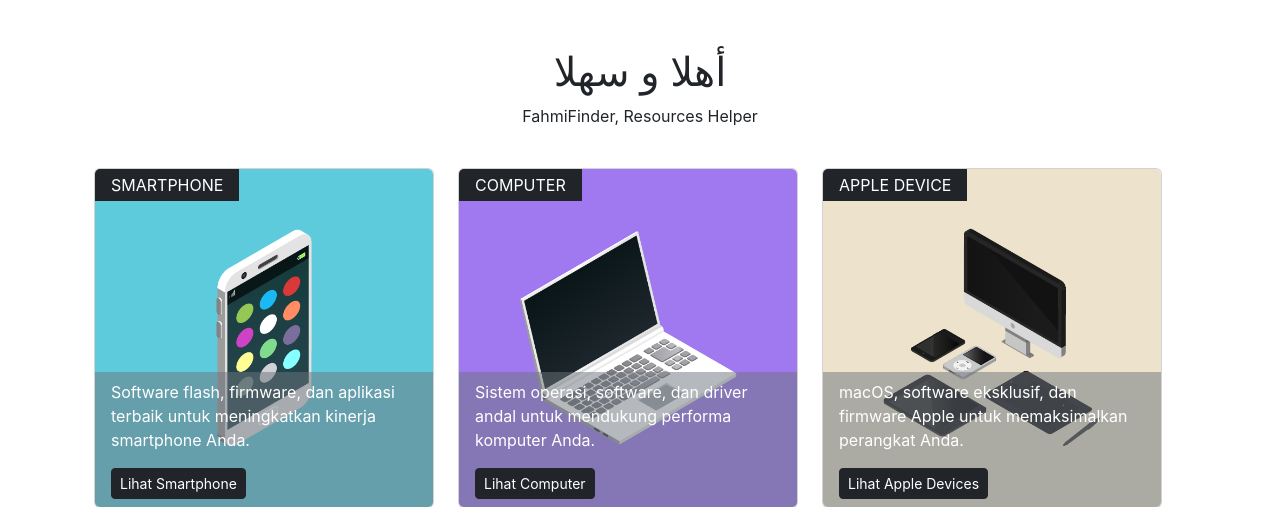
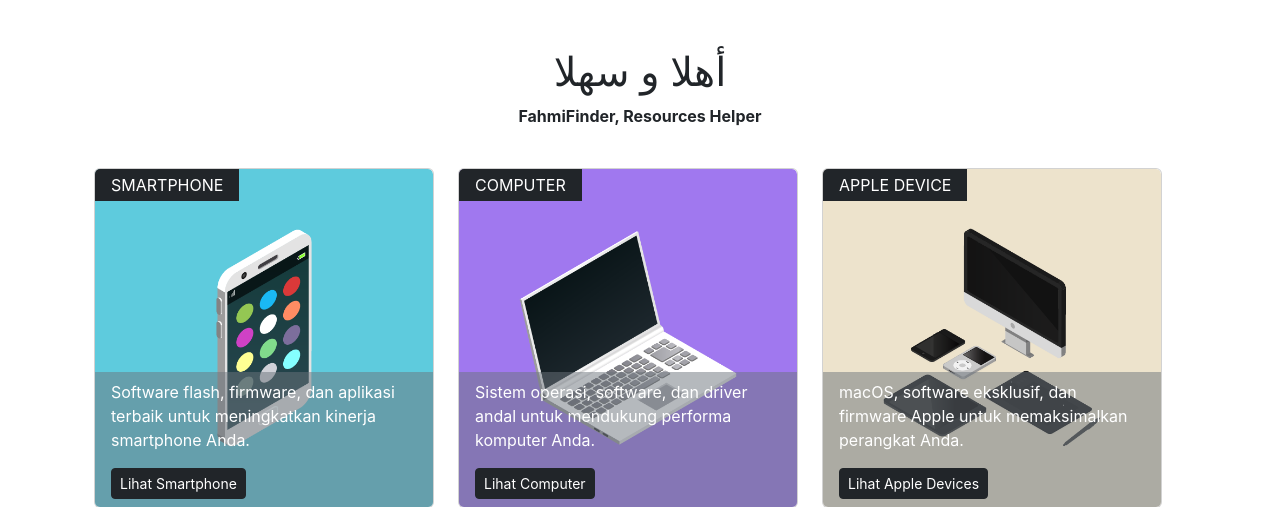
Before and after one commit to evansalfahmi-cloud/evansalfahmi-webserver, a PHP site: page / in a window 1280 px wide. Shown: the part 60-567 px from the top of the page. Run offline with PHP 8.4, Linux system fonts and the light colour scheme.

Commit message:
font style bold

```diff
--- a/index.php
+++ b/index.php
@@ -5,7 +5,7 @@
         <!-- Konten Utama -->
         <div class="jumbotron text-center">
             <h1>أهلا و سهلا</h1>
-            <p>FahmiFinder, Resources Helper</p>
+            <p style="font-weight: bold; ">FahmiFinder, Resources Helper</p>
         </div>
 
         <!-- Row tambahan untuk konten di bawahnya -->
```
